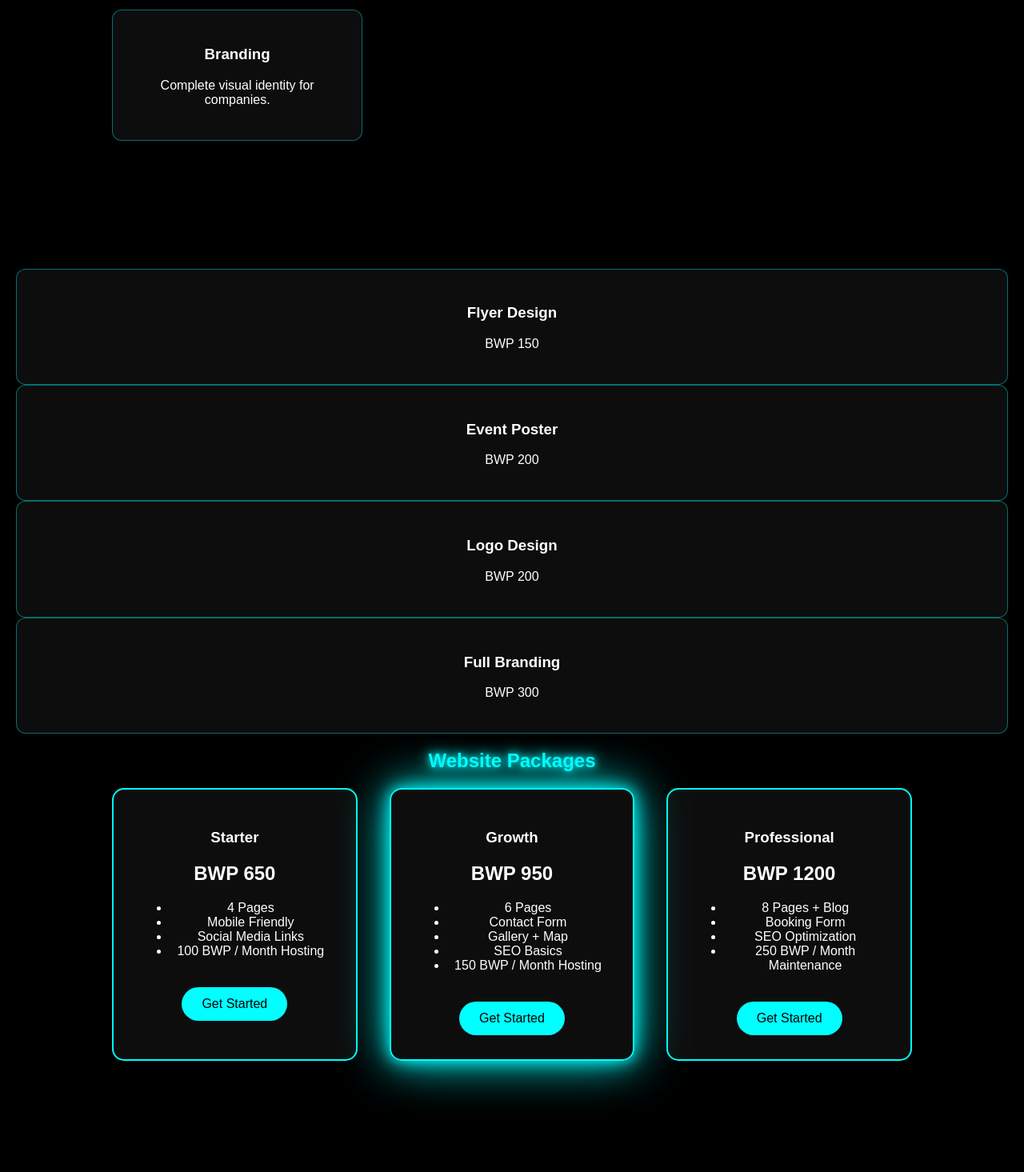
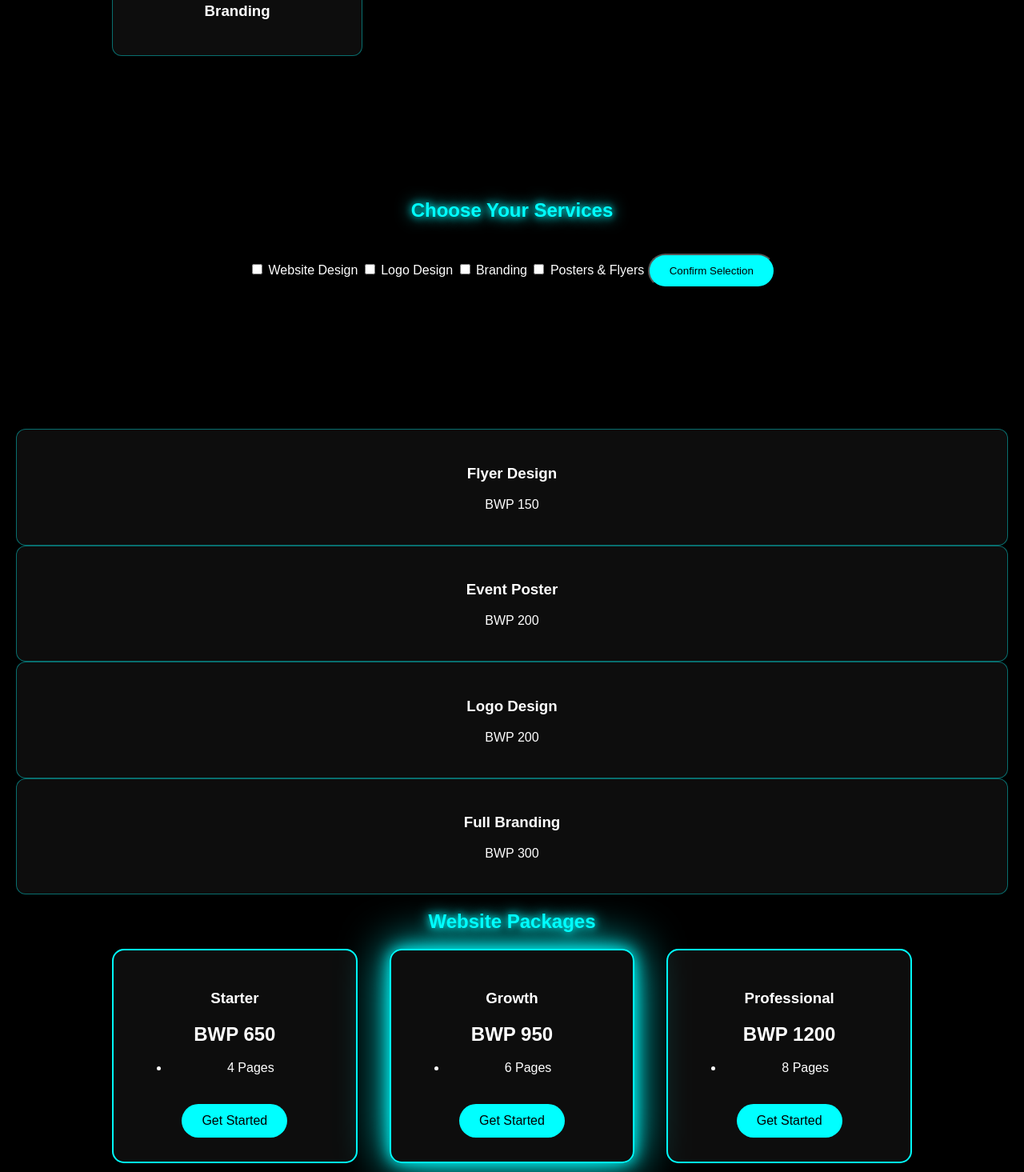
Before and after one commit to Silva12AG/Keamscreations, a plain HTML site: page index.html in a window 1280 px wide. Shown: the part 1332-2797 px from the top of the page at 80% size. Drawn offline with Linux system fonts and the light colour scheme.

Commit message:
Update index.html

```diff
--- a/index.html
+++ b/index.html
@@ -1,13 +1,14 @@
 <!DOCTYPE html>
 <html lang="en">
-
 <head>
   <meta charset="UTF-8">
   <meta name="viewport" content="width=device-width, initial-scale=1.0">
-
   <title>Keams Creations</title>
 
   <link rel="stylesheet" href="styles.css">
+
+  <!-- icons -->
+  <link rel="stylesheet" href="https://cdnjs.cloudflare.com/ajax/libs/font-awesome/6.5.0/css/all.min.css">
 
 </head>
 
@@ -17,9 +18,11 @@
 
   <div class="logo">
     <img src="keams_logo.png">
+    <p class="nav-slogan">Don't chase your dream... Design it!!</p>
   </div>
 
-    <nav>
+  <!-- vertical nav -->
+  <nav class="side-nav">
     <ul>
       <li><a href="#home">Home</a></li>
       <li><a href="#about">About</a></li>
@@ -33,155 +36,95 @@
 </header>
 
 <!-- HERO -->
-
 <section id="home" class="hero">
   <div class="container hero-content">
     <h1>Creative Digital Solutions</h1>
-      <p>We design and develop modern websites that are visually engaging, technically sound, and built to grow your
-        brand.</p>
+    <p>We design and develop modern websites that are visually engaging, technically sound, and built to grow your brand.</p>
     <a href="#contact" class="btn primary-btn">Start Your Project</a>
   </div>
+
+  <p class="hero-sub">Design.Branding.Websites.</p>
 </section>
 
-      <p class="hero-sub">
-        Design.Branding.Websites.
-      </p>
-
-
 <!-- ABOUT -->
-
 <section id="about" class="about-section">
   <div class="container">
     <h2>About Us</h2>
-      <p>At Keams Creations, we combine creativity and technology to craft impactful digital experiences. Our focus is
-        on delivering clean, responsive, and performance-driven websites that help brands stand out.</p>
+    <p>At Keams Creations, we combine creativity and technology to craft impactful digital experiences.</p>
     <p><strong>"Don't chase your dream, design it!!"</strong></p>
   </div>
 </section>
 
 <!-- SERVICES -->
-
 <section id="services" class="section reveal">
-
   <h2>Our Services & Pricing</h2>
 
   <div class="services-grid">
+    <div class="card"><h3>Website Design</h3></div>
+    <div class="card"><h3>Logo Design</h3></div>
+    <div class="card"><h3>Poster & Flyers</h3></div>
+    <div class="card"><h3>Branding</h3></div>
+  </div>
+</section>
 
-      <div class="card">
-        <h3>Website Design</h3>
-        <p>Modern responsive websites for businesses.</p>
+<!--  NEW SERVICE SELECTOR -->
+<section class="section reveal">
+  <h2>Choose Your Services</h2>
+
+  <form class="service-form">
+    <label><input type="checkbox"> Website Design</label>
+    <label><input type="checkbox"> Logo Design</label>
+    <label><input type="checkbox"> Branding</label>
+    <label><input type="checkbox"> Posters & Flyers</label>
+
+    <button type="button" class="btn" onclick="showSelection()">Confirm Selection</button>
+  </form>
+
+  <p id="selection-output"></p>
+</section>
+
+<!-- PRICING -->
+<section id="pricing" class="section reveal">
+
+  <div class="card"><h3>Flyer Design</h3><p>BWP 150</p></div>
+  <div class="card"><h3>Event Poster</h3><p>BWP 200</p></div>
+  <div class="card"><h3>Logo Design</h3><p>BWP 200</p></div>
+  <div class="card"><h3>Full Branding</h3><p>BWP 300</p></div>
+
+  <h2>Website Packages</h2>
+
+  <div class="pricing-grid">
+
+    <div class="price-card">
+      <h3>Starter</h3>
+      <h1>BWP 650</h1>
+      <ul><li>4 Pages</li></ul>
+      <a href="#contact" class="btn">Get Started</a>
     </div>
 
-      <div class="card">
-        <h3>Logo Design</h3>
-        <p>Professional brand identity creation.</p>
+    <div class="price-card popular">
+      <h3>Growth</h3>
+      <h1>BWP 950</h1>
+      <ul><li>6 Pages</li></ul>
+      <a href="#contact" class="btn">Get Started</a>
     </div>
 
-      <div class="card">
-        <h3>Poster & Flyers</h3>
-        <p>Promotional graphics for marketing.</p>
-      </div>
-
-      <div class="card">
-        <h3>Branding</h3>
-        <p>Complete visual identity for companies.</p>
+    <div class="price-card">
+      <h3>Professional</h3>
+      <h1>BWP 1200</h1>
+      <ul><li>8 Pages</li></ul>
+      <a href="#contact" class="btn">Get Started</a>
     </div>
 
   </div>
 
 </section>
 
-  <!-- PRICING -->
-
-  <section id="pricing" class="section reveal">
-
-    <div class="card">
-      <h3>Flyer Design</h3>
-      <p>BWP 150</p>
-    </div>
-    <div class="card">
-      <h3>Event Poster</h3>
-      <p>BWP 200</p>
-    </div>
-    <div class="card">
-      <h3>Logo Design</h3>
-      <p>BWP 200</p>
-    </div>
-    <div class="card">
-      <h3>Full Branding</h3>
-      <p>BWP 300</p>
-    </div>
-
-    <h2>Website Packages</h2>
-
-    <div class="pricing-grid">
-
-      <div class="price-card">
-
-        <h3>Starter</h3>
-
-        <h1>BWP 650</h1>
-
-        <ul>
-          <li>4 Pages</li>
-          <li>Mobile Friendly</li>
-          <li>Social Media Links</li>
-          <li>100 BWP / Month Hosting</li>
-        </ul>
-
-        <a href="#contact" class="btn">Get Started</a>
-
-      </div>
-
-
-      <div class="price-card popular">
-
-        <h3>Growth</h3>
-
-        <h1>BWP 950</h1>
-
-        <ul>
-          <li>6 Pages</li>
-          <li>Contact Form</li>
-          <li>Gallery + Map</li>
-          <li>SEO Basics</li>
-          <li>150 BWP / Month Hosting</li>
-        </ul>
-
-        <a href="#contact" class="btn">Get Started</a>
-
-      </div>
-
-
-      <div class="price-card">
-
-        <h3>Professional</h3>
-
-        <h1>BWP 1200</h1>
-
-        <ul>
-          <li>8 Pages + Blog</li>
-          <li>Booking Form</li>
-          <li>SEO Optimization</li>
-          <li>250 BWP / Month Maintenance</li>
-        </ul>
-
-        <a href="#contact" class="btn">Get Started</a>
-
-      </div>
-
-    </div>
-
-  </section>
-
-  <!-- PORTFOLIO -->
-
+<!-- PORTFOLIO (unchanged images) -->
 <section id="portfolio" class="section reveal">
-
   <h2>Our Portfolio</h2>
 
   <div class="portfolio-slider">
-
     <img class="slide" src="wedding.png">
     <img class="slide" src="logo.png">
     <img class="slide" src="event.png">
@@ -193,57 +136,44 @@
     <img class="slide" src="shirt1.jpg">
     <img class="slide" src="shirt2.png">
     <img class="slide" src="windbreaker.png">
-
+    <img class="slide" src="gamblers.jpg">
   </div>
 
   <div class="slider-buttons">
-
     <button onclick="prevSlide()">❮</button>
     <button onclick="nextSlide()">❯</button>
-
   </div>
-
-  </section>
-
-  <!-- CTA -->
-
-  <section class="cta reveal">
-
-    <h2>Need a Website or Design?</h2>
-
-    <a href="#contact" class="btn">Start Your Project</a>
-
 </section>
 
 <!-- CONTACT -->
-
 <section id="contact" class="contact-section">
   <div class="container">
     <h2>Contact Us</h2>
-      <form action="https://formspree.io/f/xwvnovwa" method="POST">
+
+    <form id="contactForm" action="https://formspree.io/f/xwvnovwa" method="POST">
       <input type="text" name="name" placeholder="Your Name" required>
       <input type="email" name="email" placeholder="Your Email" required>
       <textarea name="message" placeholder="Your Message" rows="5" required></textarea>
       <button type="submit" class="btn primary-btn">Send Message</button>
     </form>
+
+    <!--  FEEDBACK -->
+    <p id="form-feedback"></p>
+
     <div class="contact-socials">
       <a href="https://www.facebook.com/keamscreations" target="_blank"><i class="fab fa-facebook"></i></a>
       <a href="https://wa.me/26777605357" target="_blank"><i class="fab fa-whatsapp"></i></a>
       <a href="mailto:keamscreations@gmail.com"><i class="fas fa-envelope"></i></a>
     </div>
   </div>
-
+</section>
 
 <footer>
-
   <p>© 2025 Keams Creations</p>
-
 </footer>
 
-    <a href="https://wa.me/26777605357" class="whatsapp">💬</a>
+<a href="https://wa.me/26777605357" class="whatsapp"><a href="https://www.facebook.com/keamscreations" target="_blank"><i class="fab fa-facebook">💬</a>
 
 <script src="keams.js"></script>
-
 </body>
-
 </html>
```
Lines whose indentation alone changed are shown as unchanged.
